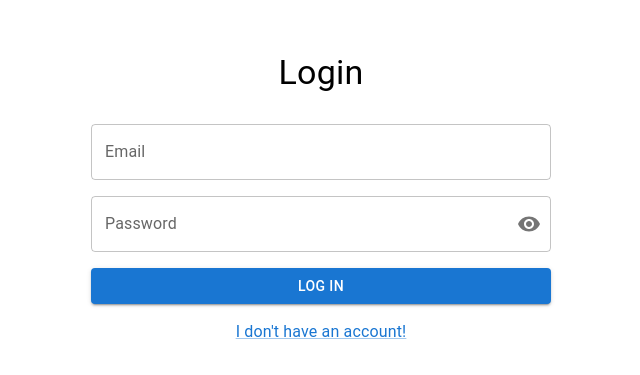
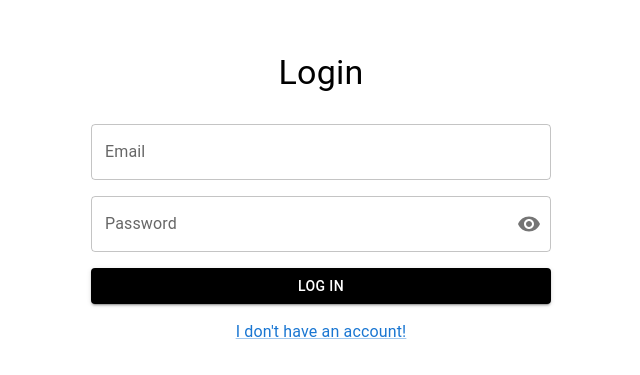
Before and after one commit to rafaeelnunesf/mini-test-react, a React (Create React App) app: page /sign-in in a window 1280 px wide. Shown: the part 183-558 px from the top of the page, without its empty margins (319-959 px from the left). Built offline with nearby package versions, Linux system fonts and the light colour scheme; the HTML template or start-up script is replaced by a standard one.

Commit message:
style: change submit button color

```diff
--- a/src/pages/SignIn/index.js
+++ b/src/pages/SignIn/index.js
@@ -72,7 +72,17 @@ function SignIn() {
           onChange={handleInputChange}
           value={formData.password}
         />
-        <Button variant="contained" type="submit" sx={{ marginBottom: "16px" }}>
+        <Button
+          variant="contained"
+          type="submit"
+          sx={{
+            marginBottom: "16px",
+            backgroundColor: "#000",
+            "&:hover": {
+              backgroundColor: "#333",
+            },
+          }}
+        >
           Log In
         </Button>
         <Link component={RouterLink} to="/sign-up">
```
